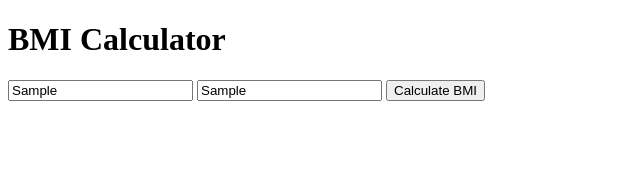
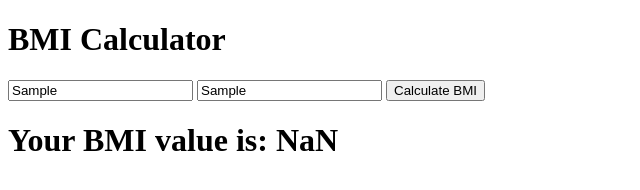
Before and after one commit to Cma-B/bmi_calculator_javascripts, a website: page src/index.html in a window 1280 px wide. Both pictures are taken after typing "Sample", "Sample" into the empty fields and a click on the button "Calculate BMI". Shown: the whole page, without its empty margins (0-640 px from the left). Drawn offline with Linux system fonts and the light colour scheme.

Commit message:
modifies the test, add calculation of bmi to the calculator, modifies html file button

```diff
--- a/src/assets/js/bmiCalculator.js
+++ b/src/assets/js/bmiCalculator.js
@@ -0,0 +1,5 @@
+const calculateMetricBMI = (weight, height)=> {
+    let result
+    result = weight / ((height/100) * (height/100))
+    return result
+}
--- a/src/assets/js/bmiUI.js
+++ b/src/assets/js/bmiUI.js
@@ -1,7 +1,7 @@
 const calculateBMI = () => {
     let weightInput = document.getElementById("weight")
     let heightInput = document.getElementById("height")
-    let result = calculateMetricBMI(weightInput.nodeValue, heightInput.value)
+    let result = calculateMetricBMI(weightInput.value, heightInput.value)
     let displayResultsElement = document.getElementById("result")
     displayResultsElement.innerHTML = `<h1> Your BMI value is: ${result}</h1>`
 }
--- a/src/index.html
+++ b/src/index.html
@@ -13,7 +13,7 @@
     <div class="form">
      <input type="text" id="weight" placeholder="weight in kg">
      <input type="text" id="height" placeholder="height in cm">
-     <button onClick="calculateBMI()" id="calculate">Calculate BMI</button>
+     <button onclick="calculateBMI()" id="calculate">Calculate BMI</button>
     </div>
     <div id="result"></div>
     <script src="./assets/js/bmiCalculator.js"></script>
```
Also changed, not shown: cypress/integration/userCanCheckTheBmi.feature.js (+1 -1 lines).
